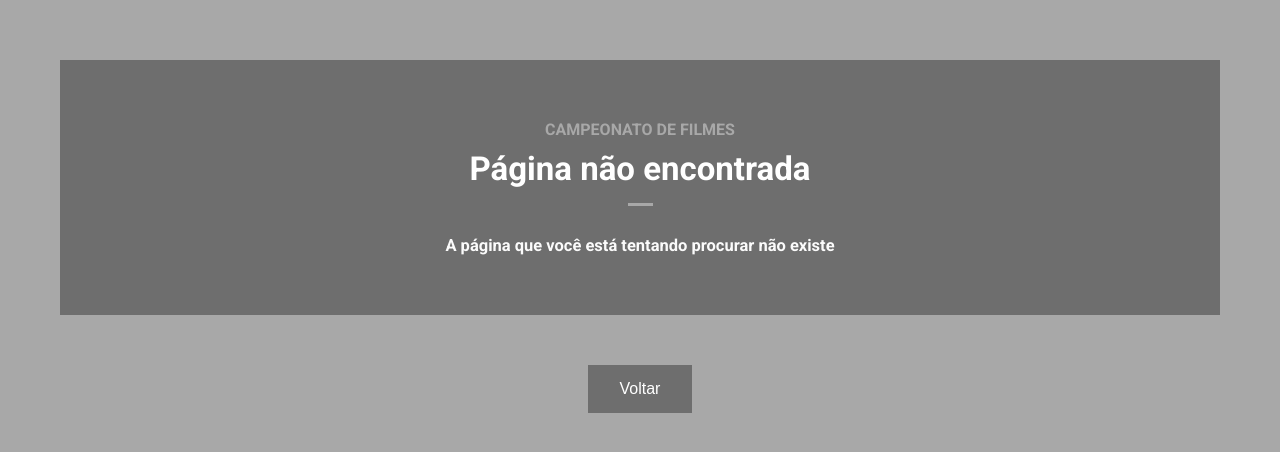
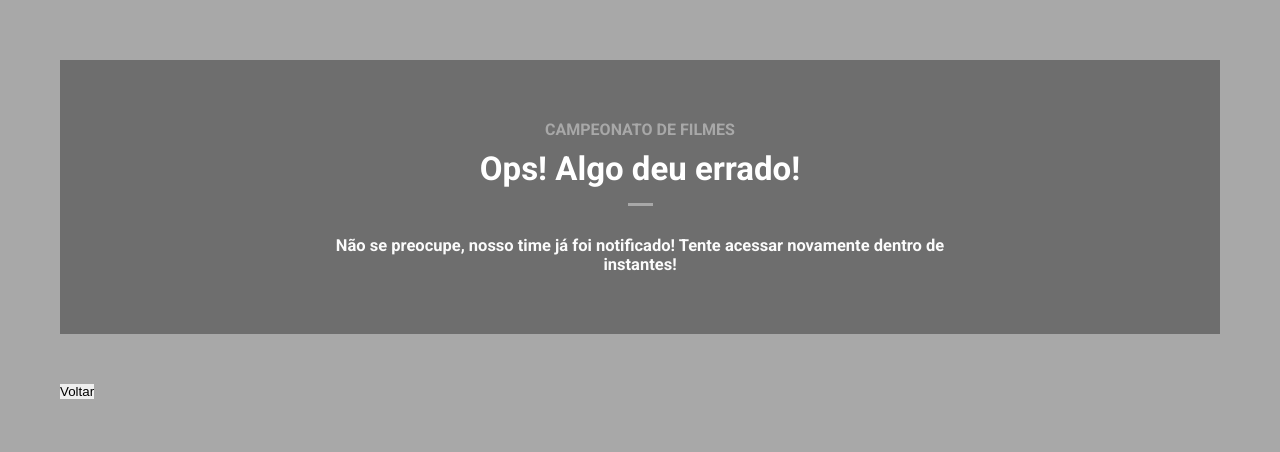
Before and after one commit to fgemig/copafilmes, an Angular app in the folder frontend/: page /erro in a window 1280 px wide. Before the commit this address led to /nao-encontrado. Shown: the top 452 px of the page. Built offline with nearby package versions, Linux system fonts and the light colour scheme.

Commit message:
Adicionando intercetor e componente para gerenciar erros de http

```diff
--- a/frontend/src/app/app-routing.module.ts
+++ b/frontend/src/app/app-routing.module.ts
@@ -4,6 +4,7 @@ import { RouterModule, Routes } from '@angular/router';
 import { CampeonatoGuard } from './campeonato/campeonato.guard';
 import { ResultadoCampeonatoComponent } from './campeonato/resultado-campeonato/resultado-campeonato.component';
 import { NaoEncontradoComponent } from './compartilhado/nao-encontrado/nao-encontrado.component';
+import { ErrosComponent } from './erros/erros.component';
 import { FilmesComponent } from './filmes/filmes.component';
 
 
@@ -24,6 +25,13 @@ const routes: Routes = [
     }
   },
   {
+    path: 'erro',
+    component: ErrosComponent,
+    data: {
+      title: 'Erro'
+    }
+  },
+  {
     path: 'nao-encontrado',
     component: NaoEncontradoComponent,
     data: {
--- a/frontend/src/app/app.module.ts
+++ b/frontend/src/app/app.module.ts
@@ -5,6 +5,7 @@ import { BrowserModule } from '@angular/platform-browser';
 import { AppRoutingModule } from './app-routing.module';
 import { AppComponent } from './app.component';
 import { CompartilhadoModule } from './compartilhado/compartilhado.module';
+import { ErrosModule } from './erros/erros.module';
 import { FilmesModule } from './filmes/filmes.module';
 
 @NgModule({
@@ -14,7 +15,8 @@ import { FilmesModule } from './filmes/filmes.module';
     AppRoutingModule,
     CommonModule,
     CompartilhadoModule,
-    FilmesModule
+    FilmesModule,
+    ErrosModule
   ],
   providers: [],
   bootstrap: [AppComponent]
--- /dev/null
+++ b/frontend/src/app/erros/erros.component.css
@@ -0,0 +1,3 @@
+button {
+    margin-top: 50px;
+}
--- /dev/null
+++ b/frontend/src/app/erros/erros.component.html
@@ -0,0 +1,8 @@
+<app-cabecalho
+    [subTitulo]="'Ops! Algo deu errado!'"
+    [descricao]="'Não se preocupe, nosso time já foi notificado! Tente acessar novamente dentro de instantes!'">
+</app-cabecalho>
+
+<div class="texto-centralizado">
+    <button [routerLink]="['']" appFocoBotao>Voltar</button>
+</div>
--- /dev/null
+++ b/frontend/src/app/erros/erros.component.ts
@@ -0,0 +1,15 @@
+import { Component, OnInit } from '@angular/core';
+
+@Component({
+  selector: 'app-erro',
+  templateUrl: './erros.component.html',
+  styleUrls: ['./erros.component.css']
+})
+export class ErrosComponent implements OnInit {
+
+  constructor() { }
+
+  ngOnInit(): void {
+  }
+
+}
--- /dev/null
+++ b/frontend/src/app/erros/erros.module.ts
@@ -0,0 +1,24 @@
+import { RouterModule } from '@angular/router';
+import { CommonModule } from '@angular/common';
+import { HTTP_INTERCEPTORS } from '@angular/common/http';
+import { NgModule } from '@angular/core';
+
+import { CompartilhadoModule } from './../compartilhado/compartilhado.module';
+import { ErrosComponent } from './erros.component';
+import { RequestInterceptor } from './request.interceptor';
+
+@NgModule({
+  declarations: [ErrosComponent],
+  imports: [
+    CommonModule,
+    CompartilhadoModule,
+    RouterModule
+  ],
+  exports: [ErrosComponent],
+  providers: [{
+    provide: HTTP_INTERCEPTORS,
+    useClass: RequestInterceptor,
+    multi: true
+  }]
+})
+export class ErrosModule { }
--- /dev/null
+++ b/frontend/src/app/erros/request.interceptor.ts
@@ -0,0 +1,26 @@
+import { Router } from '@angular/router';
+import { HttpErrorResponse, HttpEvent, HttpHandler, HttpInterceptor, HttpRequest } from '@angular/common/http';
+import { Injectable } from '@angular/core';
+import { Observable, throwError } from 'rxjs';
+import { catchError } from 'rxjs/operators';
+
+@Injectable()
+export class RequestInterceptor implements HttpInterceptor {
+
+  constructor(private router: Router) { }
+
+  intercept(req: HttpRequest<any>, next: HttpHandler): Observable<HttpEvent<any>> {
+
+    return next.handle(req).pipe(catchError(response => {
+
+      if (response instanceof HttpErrorResponse) {
+
+        if (response.status !== 200) {
+          this.router.navigate(['erro']);
+        }
+      }
+
+      return next.handle(response);
+    }));
+  }
+}
```
Also changed, not shown: 1 other file (tests, documents, lock files or other folders).
